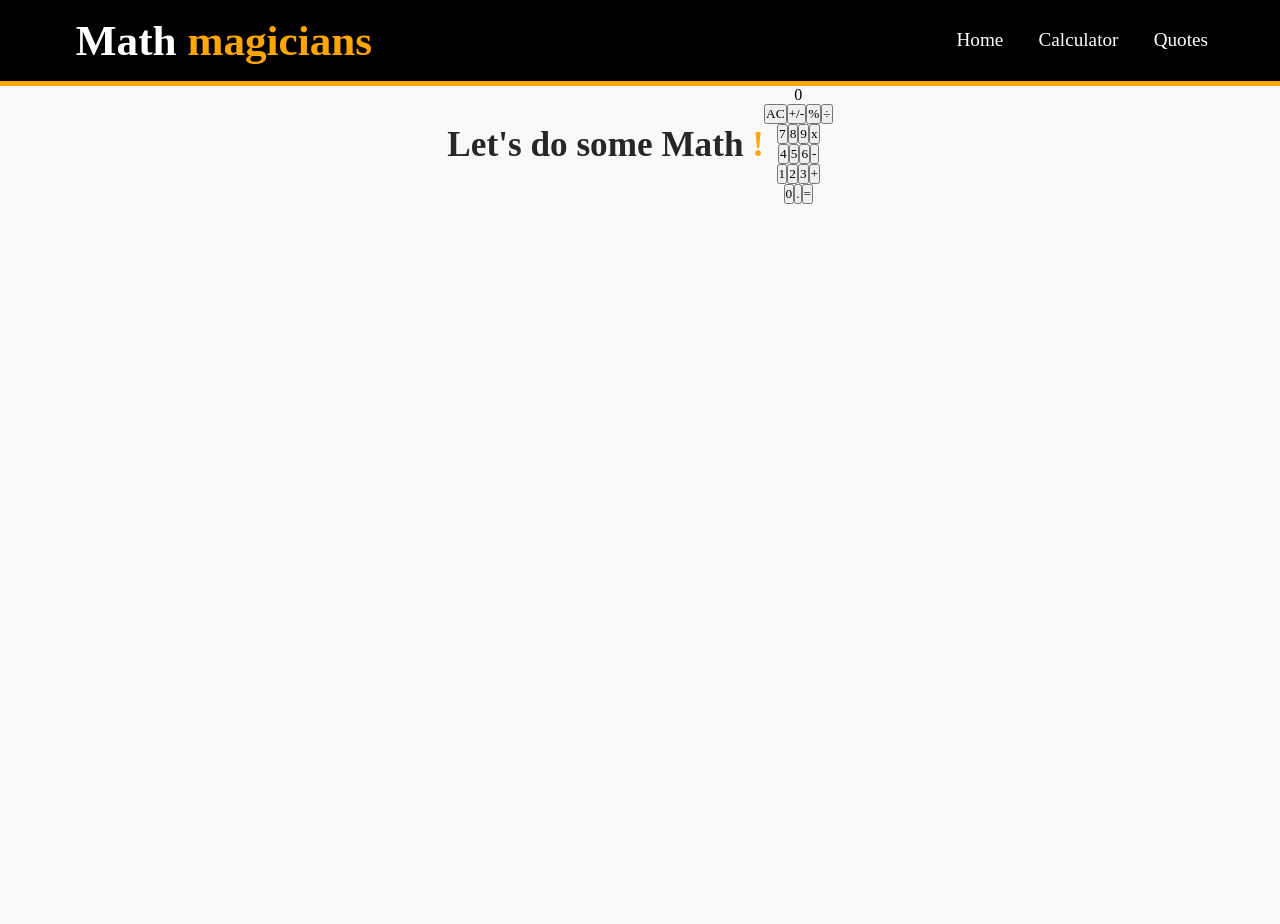
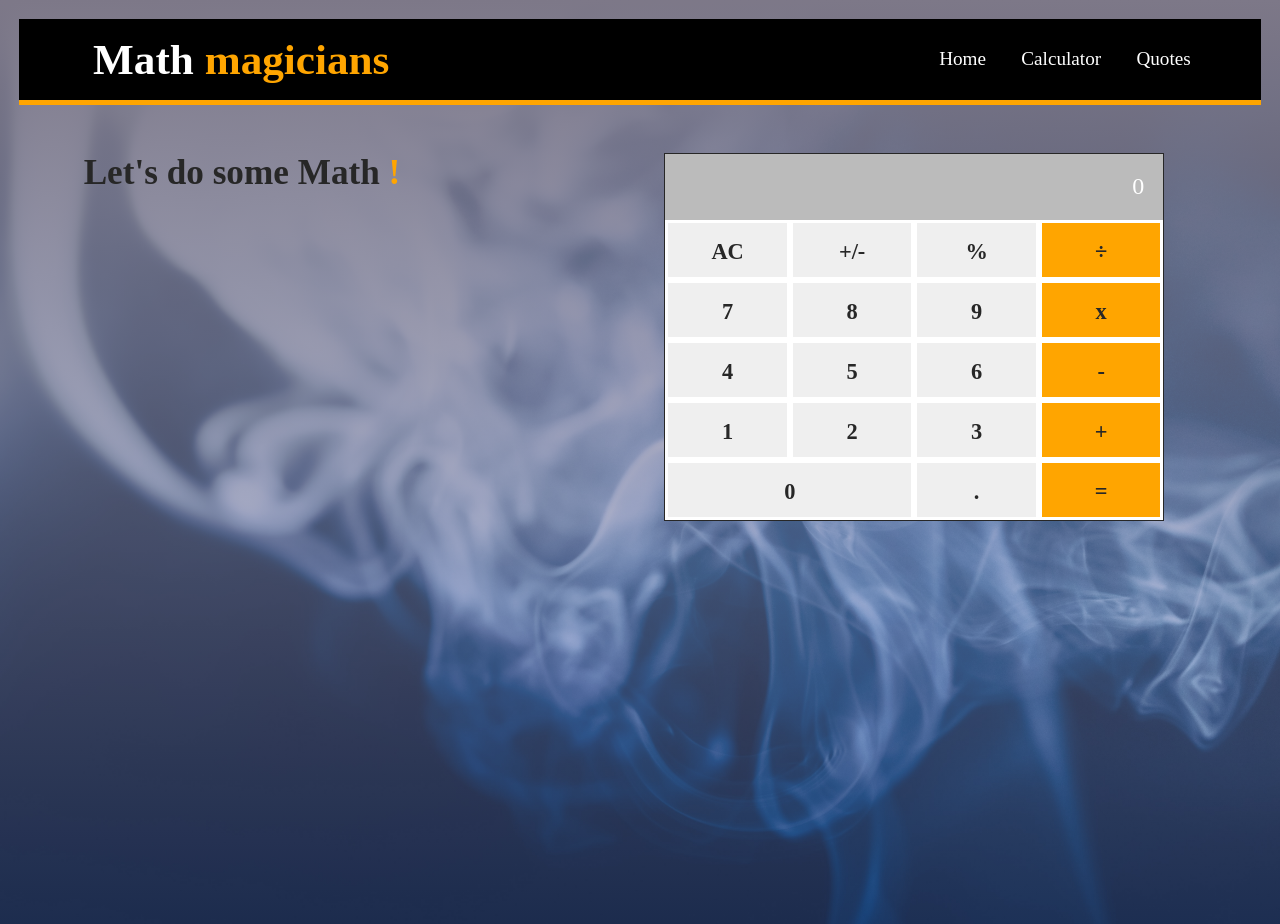
Before and after one commit to banzaman/math-magician, a React (Create React App) app: page /Calculator in a window 1280 px wide. Before the commit the page ends 800 px from the top, so only its background shows below. Built offline with nearby package versions, Linux system fonts and the light colour scheme.

Commit message:
Clear Style linter errors

```diff
--- a/src/App.js
+++ b/src/App.js
@@ -1,3 +1,4 @@
+// eslint-disable-next-line import/no-extraneous-dependencies
 import { Route, Routes } from 'react-router-dom';
 import Navbar from './Components/Navbar';
 import Calculator from './Components/Calculator';
@@ -7,7 +8,7 @@ import Quote from './Components/Quote';
 import './css/App.css';
 
 const App = () => (
-  <div>
+  <div className="main">
     <Navbar />
     <Routes>
       <Route path="/" element={<Home />} />
--- a/src/css/App.css
+++ b/src/css/App.css
@@ -6,7 +6,7 @@
   overflow: hidden;
 }
 
-main .calculator-section .keyItem button {
+.main .calculator-section .keyItem button {
   width: 25%;
   height: 60px;
   color: #272727;
@@ -134,33 +134,35 @@ body {
   align-items: center;
 }
 
-main {
+.main {
   width: 100%;
   height: auto;
-  background-image: linear-gradient(to top, rgba(133, 133, 252, 0.18), #7d7888), url("../img/background.jpg");
+  background-image:
+    linear-gradient(to top, rgba(133, 133, 252, 0.18), #7d7888),
+    url("../img/background.jpg");
   background-size: cover;
   background-repeat: no-repeat;
   padding: 1.2rem;
 }
 
-main .section {
+.main .section {
   height: 100vh;
   justify-content: space-around;
   align-items: flex-start;
   padding: 3rem 1rem 0;
 }
 
-main .section h2 {
+.main .section h2 {
   width: 30%;
 }
 
-main .calculator-section {
+.main .calculator-section {
   max-width: 500px;
   width: 70%;
   border: 1px solid #272727;
 }
 
-main .calculator-section .input {
+.main .calculator-section .input {
   width: 100%;
   flex: 1;
   justify-content: flex-end;
@@ -173,32 +175,32 @@ main .calculator-section .input {
   text-align: end;
 }
 
-main .calculator-section .input:hover {
+.main .calculator-section .input:hover {
   cursor: pointer;
 }
 
-main .calculator-section ul {
+.main .calculator-section ul {
   list-style: none;
   width: 100%;
   border: none;
   outline: none;
 }
 
-main .calculator-section .keyItem {
+.main .calculator-section .keyItem {
   width: 100%;
 }
 
-main .calculator-section .keyItem button:last-child {
+.main .calculator-section .keyItem button:last-child {
   background-color: orange;
 }
 
-main .calculator-section .keyItem button:hover {
+.main .calculator-section .keyItem button:hover {
   cursor: pointer;
   background-color: rgba(185, 185, 185, 0.658);
   transition: all 0.4s ease-in-out;
 }
 
-main .calculator-section .keyItem:last-child button:first-child {
+.main .calculator-section .keyItem:last-child button:first-child {
   width: 50%;
 }
 
@@ -209,26 +211,26 @@ main .calculator-section .keyItem:last-child button:first-child {
     margin-bottom: 0;
   }
 
-  main .section h2 {
+  .main .section h2 {
     width: 40%;
   }
 
-  main .calculator-section {
+  .main .calculator-section {
     width: 50%;
     margin-right: 2rem;
   }
 
-  main .keyItem .btn {
+  .main .keyItem .btn {
     height: 70px;
   }
 
-  main .home-section {
+  .main .home-section {
     width: 85%;
     max-width: 992px;
     margin: 0 auto;
   }
 
-  main .home-section h2 {
+  .main .home-section h2 {
     font-size: 2.4rem;
     padding: 1rem 0;
   }
--- a/src/scss/App.scss
+++ b/src/scss/App.scss
@@ -12,7 +12,7 @@ body {
   align-items: center;
 }
 
-main {
+.main {
   position: absolute;
   top: 50%;
   left: 50%;
--- a/src/scss/_home.scss
+++ b/src/scss/_home.scss
@@ -13,10 +13,6 @@
 
   .paragraph {
     padding: 1rem 0;
-
-      p {
-        @extend %parag;
-      }
   }
 
   .btn-more {
--- a/src/scss/_quote.scss
+++ b/src/scss/_quote.scss
@@ -4,8 +4,4 @@ section.quote-section {
   max-width: 992px;
   margin: 0 auto;
   padding: 4rem 2rem;
-
-    p {
-      @extend %parag;
 }
-  }
```
Also changed, not shown: src/scss/nav.scss (indentation only). Lines whose indentation alone changed are shown as unchanged.
